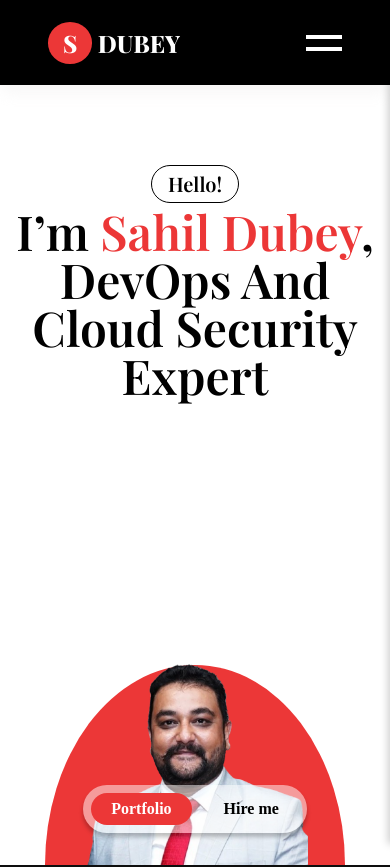
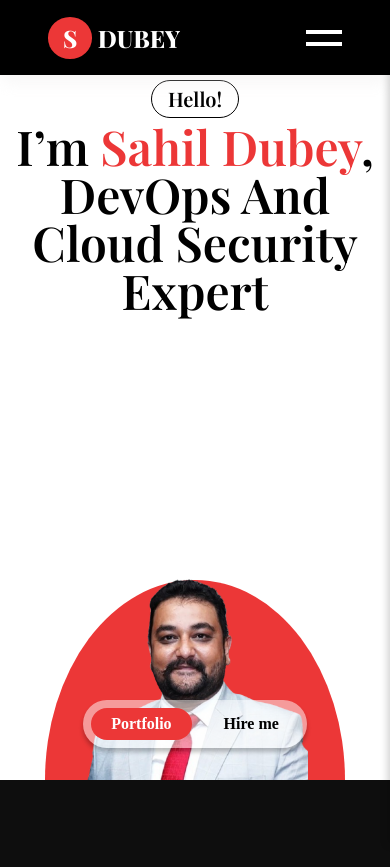
Before and after one commit to SatmeetSingh/Sahil_Dubey_Portfolio, a React (Vite) app: page / in a window 390 px wide. Shown: the top 867 px of the page. Built offline with nearby package versions, Linux system fonts and the light colour scheme; a web font is replaced by a local one.

Commit message:
fix:navbar

```diff
--- a/src/components/Navbar/navbar.module.css
+++ b/src/components/Navbar/navbar.module.css
@@ -14,7 +14,7 @@
 
 .nav{
     width: 100%;
-    height: 85px;
+    height: 75px;
     display: flex;
     justify-content: space-between;
     align-items: center;
@@ -97,16 +97,6 @@
 
 
 @media (max-width:768px){
-    .navbar{
-        width: 100%;
-        display: flex;
-        align-items: flex-start;
-        justify-content: center;
-        top:0;
-        position: sticky;
-        z-index: 1000;
-        box-shadow: rgba(235, 233, 233, 0.4) 0px 10px 15px -3px, rgba(238, 237, 237, 0.05) 0px 4px 6px -2px;
-    }
     .nav{
         justify-content: space-between;
         padding-inline: 3rem;
```
